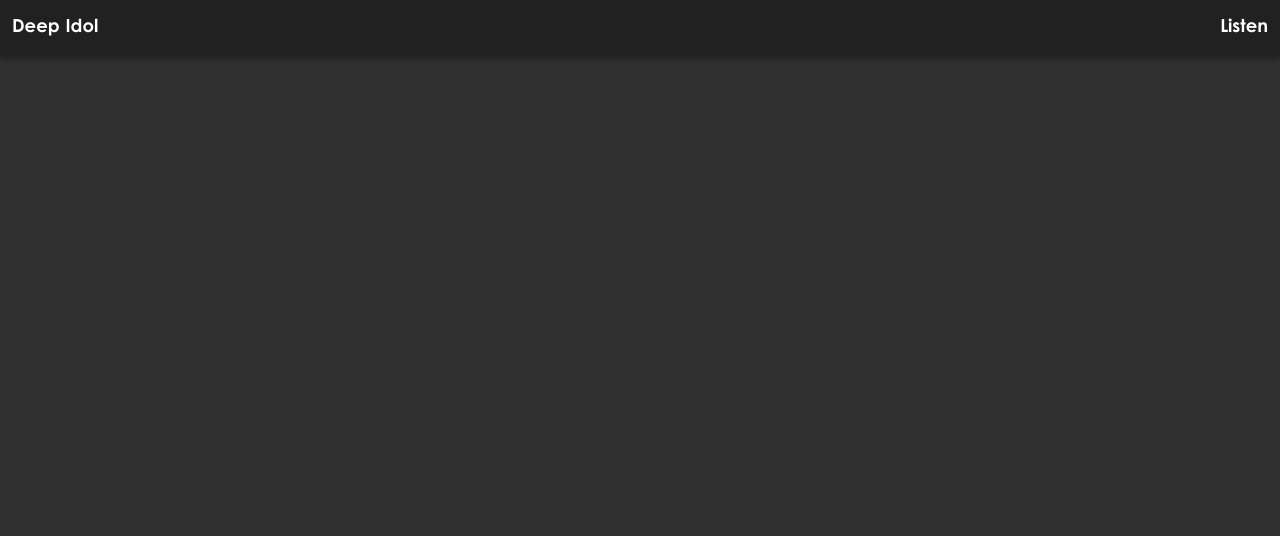
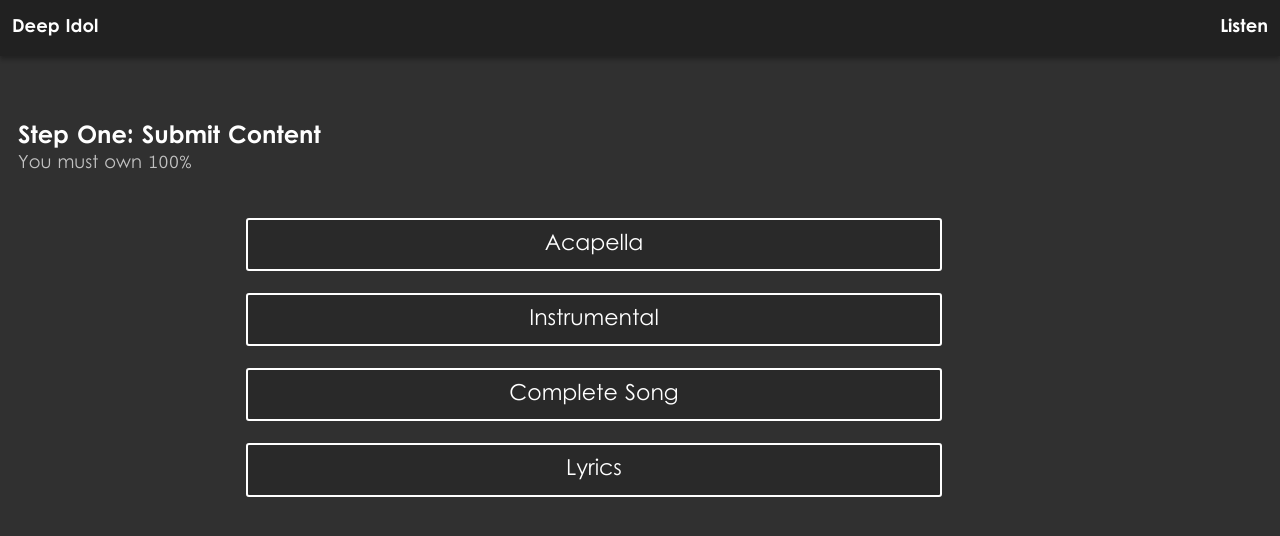
Before and after one commit to commonedits/deep-idol, a React (Create React App) app: page /submit in a window 1280 px wide. Shown: the top 536 px of the page. Built offline with nearby package versions, Linux system fonts and the light colour scheme.

Commit message:
submit content page complete

```diff
--- a/package.json
+++ b/package.json
@@ -16,6 +16,7 @@
     "start": "react-scripts start",
     "build": "react-scripts build",
     "test": "react-scripts test --env=jsdom",
-    "eject": "react-scripts eject"
+    "eject": "react-scripts eject",
+    "deploy": "npm run build && cd build && aws s3 sync . s3://deepidol.com --delete --exclude '.DS_Store'"
   }
 }
--- a/src/App.css
+++ b/src/App.css
@@ -12,9 +12,10 @@ h1 {
 }
 
 h2 {
-    font-size: 18px;
+    font-size: 24px;
     font-weight: bold;
     line-height: normal;
+    margin: -10px 0;
 }
 
 h3 {
@@ -43,10 +44,33 @@ a {
  padding: 12px 30px;
 }
 
+.stacked-ghost-button {
+ display: block;
+ text-align: center;
+ font-size: 22px;
+ margin-bottom: 22px;
+ border: 2px solid white;
+ border-radius: 3px;
+ width: 100%;
+ padding: 12px 0;
+ background-color: #292929;
+}
+
 .left-content {
  width: 75%;
  margin-left: 36px;
  margin-top: 130px;
+}
+
+.center-content {
+ display: flex;
+ flex-direction: column;
+ align-items: center;
+ margin-top: 130px;
+}
+
+.center-container {
+ margin: auto;
 }
 
 .hidden {
--- a/src/App.js
+++ b/src/App.js
@@ -1,11 +1,10 @@
 import React, {Component} from 'react';
-import logo from './logo.svg';
 import './App.css';
 
 import {Route, BrowserRouter as Router} from 'react-router-dom';
 
 import HomePage from './HomePage/HomePage'
-import PickUploadPage from './PickUploadPage/PickUploadPage'
+import SubmitContentPage from './SubmitContentPage/SubmitContentPage'
 import Nav from './components/Nav/Nav'
 
 class App extends Component {
@@ -19,7 +18,7 @@ class App extends Component {
 
                         {/* Insert pages into this router */}
                         <Route exact path='/' component={HomePage}/>
-                        <Route path='/upload' component={PickUploadPage}/>
+                        <Route path='/submit' component={SubmitContentPage}/>
                     </div>
                 </div>
             </Router>
--- a/src/HomePage/HomePage.js
+++ b/src/HomePage/HomePage.js
@@ -92,7 +92,7 @@ export default class HomePage extends Component {
             <div className='left-content homepage'>
                 <h1>AI Music Showcase</h1>
                 <h3>Use your music to inspire competing music bots.</h3>
-                <a className='ghost-button'>Start Now</a>
+                <Link to='/submit' className='ghost-button'>Start Now</Link>
                 <div className='fine-print'>
                     <p>Winner receives $1,000 for best bot inspiration.</p>
                     <p>Text Chat Bot 310-356-6084 with questions.</p>
--- a/src/PickUploadPage/PickUploadPage.js
+++ /dev/null
@@ -1,51 +0,0 @@
-import React, {Component} from 'react';
-import './PickUploadPage.css';
-
-import {Link} from 'react-router-dom'
-export default class PickUploadPage extends Component {
-    constructor(props) {
-        super(props);
-
-    }
-
-    componentWillMount() {
-        console.log("PROPS: ", this.props);
-    }
-
-    RolesArray = [
-        {
-            text: "Acapella",
-            role: ""
-        }, {
-            text: "Instrumentals",
-            role: ""
-        }, {
-            text: "Complete Song",
-            role: ""
-        }, {
-            text: "Lyrics",
-            role: ""
-        }
-    ]
-
-    render() {
-        return (
-            <div>
-                <div className='content roles-page'>
-                    <h1 className='center'>Creative Suite</h1>
-                </div>
-                <div className="choice-container">
-                    {this.RolesArray.map((item, index) => {
-                        return (
-                            <div key={index} className={`create ${item.role}`} onClick={() => this.onBoarding(item)}>
-                                <h2>{item.text}
-                                </h2>
-                            </div>
-                        )
-                    })}
-                </div>
-                <Link to='/'>Go Home</Link>
-            </div>
-        );
-    }
-}
--- /dev/null
+++ b/src/SubmitContentPage/SubmitContentPage.css
@@ -0,0 +1,14 @@
+.choice-container {
+ margin-top: 38px;
+ width: 60%;
+}
+
+.submitpage {
+ width: 90vw;
+ margin-left: 18px;
+}
+
+.submitpage h3 {
+margin-top: 4px;
+font-size: 18px;
+}
--- /dev/null
+++ b/src/SubmitContentPage/SubmitContentPage.js
@@ -0,0 +1,26 @@
+import React, {Component} from 'react';
+import './SubmitContentPage.css';
+
+import {Link} from 'react-router-dom'
+export default class SubmitContentPage extends Component {
+
+    componentWillMount() {
+        console.log("PROPS: ", this.props);
+    }
+
+    render() {
+        return (
+            <div className='left-content submitpage'>
+                <h2>Step One: Submit Content</h2>
+                <h3>You must own 100%</h3>
+                <div className="center-container center-content choice-container">
+                    <Link className='stacked-ghost-button' to='/upload/accapella'>Acapella</Link>
+                    <Link className='stacked-ghost-button' to='/upload/instrumental'>Instrumental</Link>
+                    <Link className='stacked-ghost-button' to='/upload/fullsong'>Complete Song</Link>
+                    <Link className='stacked-ghost-button' to='/flownotes'>Lyrics</Link>
+                </div>
+
+            </div>
+        );
+    }
+}
--- a/src/components/SongDisplay/SongDisplay.js
+++ b/src/components/SongDisplay/SongDisplay.js
@@ -23,7 +23,6 @@ export default class SongDisplay extends Component {
     }
 
     componentWillMount() {
-        console.log(this.props.song);
     }
 
     goToFullPageSong(song) {
--- a/src/index.js
+++ b/src/index.js
@@ -4,7 +4,6 @@ import './index.css';
 
 //COMPONENTS//
 import App from './App';
-import HomePage from './HomePage/HomePage';
 
 ReactDOM.render(
     <App/>, document.getElementById('root'));
```
Also changed, not shown: src/components/Nav/Nav.js (+3 -5 lines), src/PickUploadPage/PickUploadPage.css (deleted).
